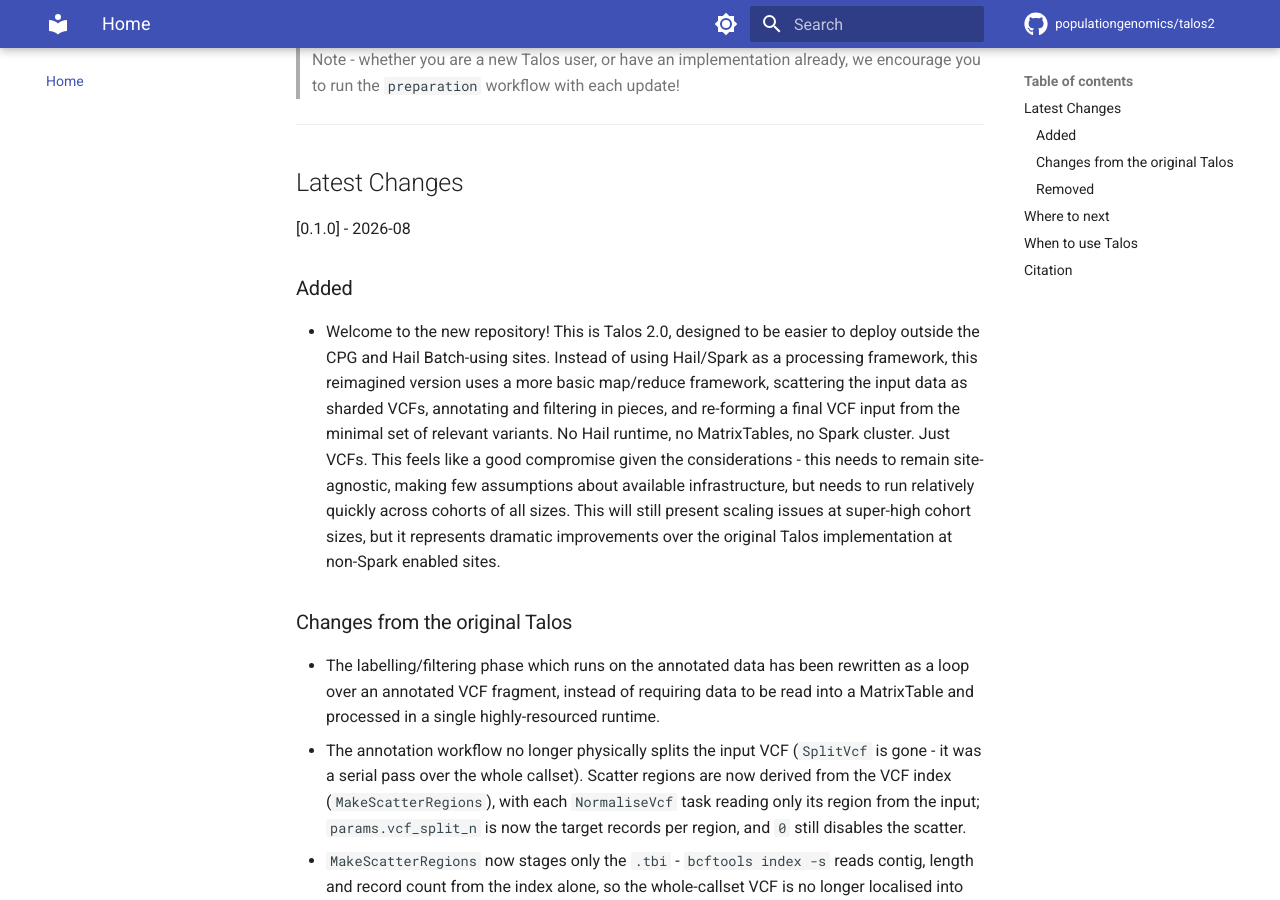
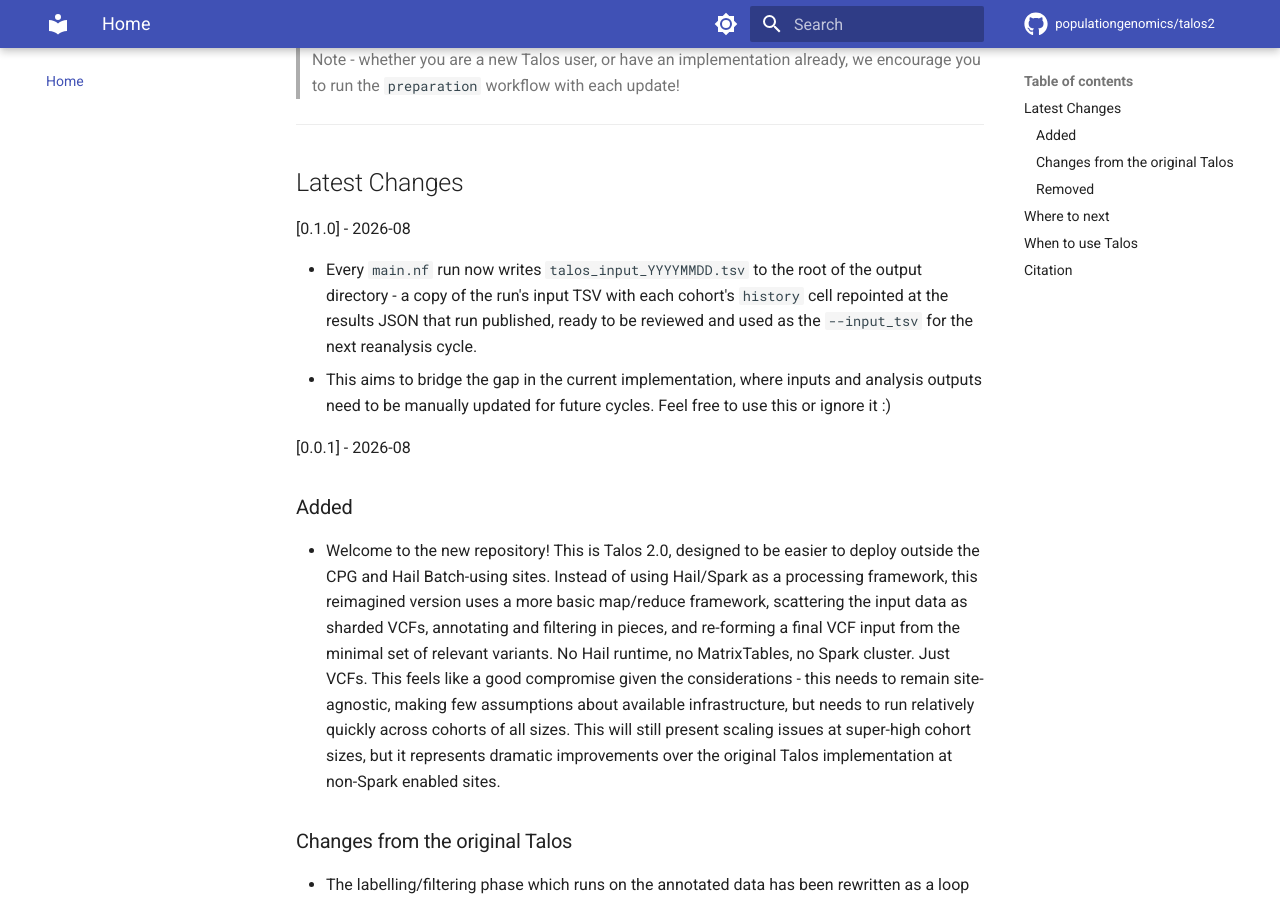
Before and after one commit to populationgenomics/talos2, an MkDocs documentation site: the page built from docs/index.md, in a window 1280 px wide and 900 px high, scrolled down 561 px. Built offline with MkDocs 1.6.1 and Material for MkDocs 9.7.7, drawn with Linux system fonts in a browser that asks for light colours; comment, search, counter and statistics services are not loaded.

Commit message:
feat(input.tsv): create next run's output TSV as a wf product

```diff
--- a/CHANGELOG.md
+++ b/CHANGELOG.md
@@ -19,6 +19,11 @@ and this project adheres to [Semantic Versioning](https://semver.org/spec/v2.0.0
 
 [0.1.0] - 2026-08
 
+* Every `main.nf` run now writes `talos_input_YYYYMMDD.tsv` to the root of the output directory - a copy of the run's input TSV with each cohort's `history` cell repointed at the results JSON that run published, ready to be reviewed and used as the `--input_tsv` for the next reanalysis cycle.
+* This aims to bridge the gap in the current implementation, where inputs and analysis outputs need to be manually updated for future cycles. Feel free to use this or ignore it :)
+
+[0.0.1] - 2026-08
+
 ### Added
 
 * Welcome to the new repository! This is Talos 2.0, designed to be easier to deploy outside the CPG and Hail Batch-using sites. Instead of using Hail/Spark as a processing framework, this reimagined version uses a more basic map/reduce framework, scattering the input data as sharded VCFs, annotating and filtering in pieces, and re-forming a final VCF input from the minimal set of relevant variants. No Hail runtime, no MatrixTables, no Spark cluster. Just VCFs. This feels like a good compromise given the considerations - this needs to remain site-agnostic, making few assumptions about available infrastructure, but needs to run relatively quickly across cohorts of all sizes. This will still present scaling issues at super-high cohort sizes, but it represents dramatic improvements over the original Talos implementation at non-Spark enabled sites.
```
Also changed, not shown: docs/Reanalysis.md (+1 -0 lines), 1 other file.
